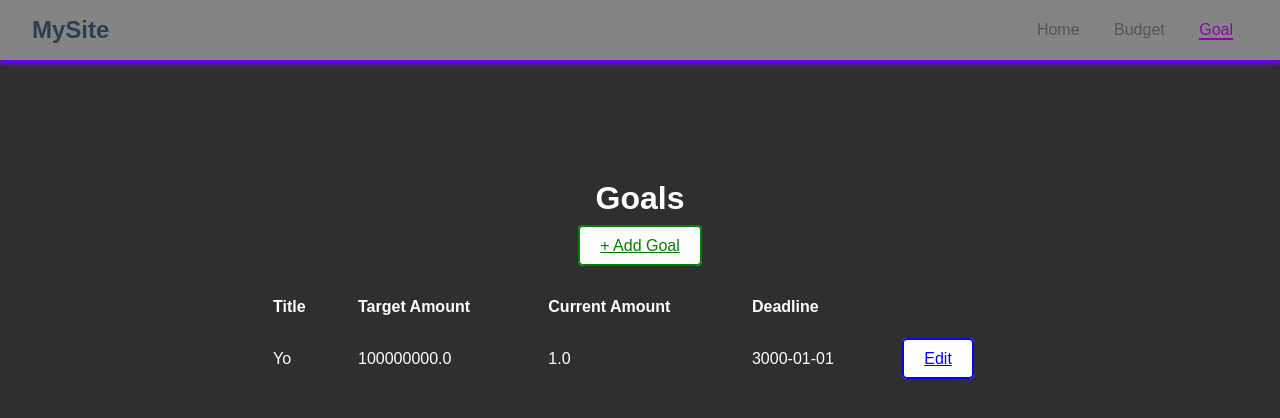
After one commit to sepehrmoghani/agilewebdevproject, a Flask app: page /budgeting_and_goals/goals in a window 1280 px wide. The commit adds this page. Shown: the top 418 px of the page. Run offline with Flask 3, Linux system fonts and the light colour scheme.

Commit message:
budgeting_and_goals

```diff
--- a/app.py
+++ b/app.py
@@ -1,10 +1,6 @@
-from flask import Flask, render_template
+from app.create_app import create_app
 
-app = Flask(__name__)
-
-@app.route('/')
-def home():
-    return render_template("html/index.html")
+app = create_app()
 
 if __name__ == '__main__':
     app.run(debug=True)
--- a/app/__init__.py
+++ b/app/__init__.py
@@ -1,8 +1,8 @@
 from flask import Blueprint
 
-transactions_bp = Blueprint('transactions', __name__)
-authentication_bp = Blueprint('authentication', __name__)
+#transactions_bp = Blueprint('transactions', __name__)
+#authentication_bp = Blueprint('authentication', __name__)
 budgeting_and_goals_bp = Blueprint('budgeting_and_goals', __name__)
-dashboard_and_analytics_bp = Blueprint('dashboard_and_analytics', __name__)
+#dashboard_and_analytics_bp = Blueprint('dashboard_and_analytics', __name__)
 
 from . import routes
--- /dev/null
+++ b/app/budgeting_and_goals/__init__.py
@@ -0,0 +1 @@
+from .routes import budgeting_and_goals_bp
--- /dev/null
+++ b/app/budgeting_and_goals/forms.py
@@ -0,0 +1,18 @@
+from flask_wtf import FlaskForm
+from wtforms import StringField, SelectField, SubmitField
+from wtforms.validators import InputRequired, Length, ValidationError
+from wtforms.fields import FloatField
+from wtforms import DateField
+
+class BudgetForm(FlaskForm):
+    category = StringField("Category", validators=[InputRequired(), Length(max=50)], render_kw={"placeholder": "e.g. Groceries"})
+    limit = FloatField("Limit", validators=[InputRequired()], render_kw={"placeholder": "e.g. 200.00"})
+    period = SelectField("Period", choices=[('weekly', 'Weekly'), ('monthly', 'Monthly'), ('yearly', 'Yearly')], validators=[InputRequired()])
+    submit = SubmitField("Save Budget")
+
+class GoalForm(FlaskForm):
+    title = StringField("Title", validators=[InputRequired(), Length(max=100)], render_kw={"placeholder": "Untitled"})
+    target_amount = FloatField("Target Amount", validators=[InputRequired()], render_kw={"placeholder": "e.g. 1000.00"})
+    current_amount = FloatField("Current Amount", validators=[InputRequired()], render_kw={"placeholder": "e.g. 250.00"})
+    deadline = DateField("Deadline", validators=[InputRequired()], format='%Y-%m-%d', render_kw={"placeholder": "YYYY-MM-DD"})
+    submit = SubmitField("Set Goal")
--- /dev/null
+++ b/app/budgeting_and_goals/routes.py
@@ -0,0 +1,160 @@
+from flask import Blueprint, render_template, request, redirect, url_for, flash
+from .forms import BudgetForm, GoalForm
+from instance.webforms import Budget, Goal, db
+
+budgeting_and_goals_bp = Blueprint(
+    'budgeting_and_goals_bp',
+    __name__,
+    template_folder='templates',
+    static_folder='static'
+)
+
+# Budgeting
+@budgeting_and_goals_bp.route('/budget', methods=['GET'])
+#@login_required
+def view_budget():
+    form = BudgetForm()
+    user_id = 1  # Placeholder for the logged-in user's ID
+    # Query the budgets created by the currently logged-in user
+    user_budgets = Budget.query.filter_by(user_id=user_id).all()
+
+    return render_template('budget.html', form=form, budgets=user_budgets)
+
+@budgeting_and_goals_bp.route('/budget/edit/<int:id>', methods=['GET', 'POST'])
+#@login_required
+def edit_budget(id):
+    budget = Budget.query.get_or_404(id)
+
+    # Ensure the user is the owner of the budget
+    user_id = 1  # Placeholder for the logged-in user's ID
+    if user_id != user_id:
+        flash("You do not have permission to edit this budget.", "danger")
+        return redirect(url_for('budgeting_and_goals_bp.view_budget'))
+
+    form = BudgetForm(obj=budget)  # Pre-fill the form with the current budget values
+
+    if form.validate_on_submit():  # Save the changes when form is submitted
+        # Update the budget with the new values from the form
+        budget.category = form.category.data
+        budget.limit = form.limit.data
+        budget.period = form.period.data
+
+        db.session.commit()  # Save to the database
+        flash("Budget updated successfully!", "success")
+        return redirect(url_for('budgeting_and_goals_bp.view_budget'))  # Redirect after save
+
+    return render_template('budget_edit.html', form=form, budget_id=id)
+
+@budgeting_and_goals_bp.route('/budget/add', methods=['GET', 'POST'])
+#@login_required  # Make sure the user is logged in
+def add_budget():
+    form = BudgetForm()  # Create a new form for adding a budget
+
+    if form.validate_on_submit():  # Validate form data when submitted
+        # Create a new Budget instance with form data
+        user_id = 1  # Placeholder for the logged-in user's ID
+        new_budget = Budget(
+            category=form.category.data,
+            limit=form.limit.data,
+            period=form.period.data,
+            user_id=user_id  # Set the user_id to the current user's id
+        )
+
+        db.session.add(new_budget)
+        db.session.commit()
+
+        flash('Budget added successfully!', 'success')
+        return redirect(url_for('budgeting_and_goals_bp.view_budget'))  # Redirect to view the budget list
+
+    return render_template('budget_add.html', form=form)
+
+@budgeting_and_goals_bp.route('/budget/delete/<int:id>', methods=['POST'])
+#@login_required
+def delete_budget(id):
+    budget = Budget.query.get_or_404(id)
+
+    # Only allow deletion if the budget belongs to the current user
+    user_id = 1  # Placeholder for the logged-in user's ID
+    if budget.user_id != user_id:
+        flash("You are not authorized to delete this budget.", "danger")
+        return redirect(url_for('budgeting_and_goals_bp.view_budget'))
+
+    db.session.delete(budget)
+    db.session.commit()
+    flash("Budget deleted successfully.", "success")
+    return redirect(url_for('budgeting_and_goals_bp.view_budget'))
+
+
+
+# Goals
+@budgeting_and_goals_bp.route('/goals', methods=['GET'])
+#@login_required
+def view_goals():
+    form = GoalForm()
+    user_id = 1  # Placeholder for the logged-in user's ID
+    user_goals = Goal.query.filter_by(user_id=user_id).all()
+
+    return render_template('goals.html', form=form, goals=user_goals)
+
+@budgeting_and_goals_bp.route('/goals/edit/<int:id>', methods=['GET', 'POST'])
+#@login_required
+def edit_goals(id):
+    goal = Goal.query.get_or_404(id)
+
+    # Ensure the user is the owner of the goal
+    user_id = 1  # Placeholder for the logged-in user's ID
+    if user_id != user_id:
+        flash("You do not have permission to edit this goal.", "danger")
+        return redirect(url_for('budgeting_and_goals_bp.view_goals'))
+
+    form = GoalForm(obj=goal)  # Pre-fill the form with the current goal values
+
+    if form.validate_on_submit():  # Save the changes when form is submitted
+        goal.title = form.title.data
+        goal.target_amount = form.target_amount.data
+        goal.current_amount = form.current_amount.data
+        goal.deadline = form.deadline.data
+
+        db.session.commit()
+        flash("Goal updated successfully!", "success")
+        return redirect(url_for('budgeting_and_goals_bp.view_goals'))
+
+    return render_template('goals_edit.html', form=form, goal_id=id)
+
+@budgeting_and_goals_bp.route('/goals/add', methods=['GET', 'POST'])
+#@login_required  # Ensure the user is logged in
+def add_goal():
+    form = GoalForm()  # Create a new form for adding a goal
+
+    if form.validate_on_submit():  # Validate form data when submitted
+        user_id = 1  # Placeholder for the logged-in user's ID
+        new_goal = Goal(
+            title=form.title.data,
+            target_amount=form.target_amount.data,
+            current_amount=form.current_amount.data,
+            deadline=form.deadline.data,
+            user_id=user_id
+        )
+
+        db.session.add(new_goal)
+        db.session.commit()
+
+        flash('Goal added successfully!', 'success')
+        return redirect(url_for('budgeting_and_goals_bp.view_goals'))  # Redirect to view the goals list
+
+    return render_template('goals_add.html', form=form)
+
+@budgeting_and_goals_bp.route('/goals/delete/<int:id>', methods=['POST'])
+#@login_required
+def delete_goal(id):
+    goal = Goal.query.get_or_404(id)
+
+    user_id = 1  # Placeholder for the logged-in user's ID
+    if goal.user_id != user_id:
+        flash("You are not authorized to delete this goal.", "danger")
+        return redirect(url_for('budgeting_and_goals_bp.view_goals'))
+
+    db.session.delete(goal)
+    db.session.commit()
+    flash("Goal deleted successfully.", "success")
+    return redirect(url_for('budgeting_and_goals_bp.view_goals'))
--- a/app/static/css/style.css
+++ b/app/static/css/style.css
@@ -1,6 +1,135 @@
+* {
+  margin: 0;
+  padding: 0;
+  box-sizing: border-box;
+}
+
 body {
-    font-family: Arial, sans-serif;
-    background-color: #f4f4f4;
-    text-align: center;
-    padding-top: 50px;
+  font-family: Arial, sans-serif;
+  background-color: #2f2f2f;
+  color: white;
 }
+
+header {
+  background-color: #848484;
+  box-shadow: 0 4px 4px rgb(106, 0, 255);
+  padding: 16px 32px;
+  display: flex;
+  justify-content: space-between;
+  align-items: center;
+}
+
+.logo {
+  font-size: 24px;
+  font-weight: bold;
+  color: #2c3e50;
+}
+
+nav a {
+  text-decoration: none;
+  margin: 0 15px;
+  color: #555;
+  font-size: 16px;
+  transition: color 0.3s ease;
+}
+
+nav a:hover {
+  color: #007bff;
+}
+
+.active {
+  border-bottom: 2px solid #9300ac;
+  color: #9300ac;
+}
+
+/* Responsive */
+@media (max-width: 600px) {
+  header {
+    flex-direction: column;
+    align-items: flex-start;
+  }
+
+  nav {
+    margin-top: 10px;
+    display: flex;
+    flex-wrap: wrap;
+  }
+
+  nav a {
+    margin: 5px 10px 0 0;
+  }
+}
+
+/* Base button styles */
+.button {
+  padding: 10px 20px;
+  border: 2px solid blue;
+  border-radius: 5px;
+  background-color: white;
+  color: blue;
+  font-size: 16px;
+  cursor: pointer;
+  transition: all 1s ease; /* Transition effect */
+}
+
+/* Hover effect */
+.button:hover {
+  background-color: blue;
+  color: white; /* Change text color */
+  border-color: blue; /* Ensure border stays blue */
+}
+
+.button.add {
+  padding: 10px 20px;
+  border: 2px solid green;
+  border-radius: 5px;
+  background-color: white;
+  color: green;
+  font-size: 16px;
+  cursor: pointer;
+  transition: all 1s ease; /* Transition effect */
+}
+
+/* Hover effect */
+.button.add:hover {
+  background-color: green;
+  color: white; /* Change text color */
+  border-color: green; /* Ensure border stays blue */
+}
+
+.button.delete {
+  padding: 10px 20px;
+  border: 2px solid red;
+  border-radius: 5px;
+  background-color: white;
+  color: red;
+  font-size: 16px;
+  cursor: pointer;
+  transition: all 1s ease; /* Transition effect */
+}
+
+/* Hover effect */
+.button.delete:hover {
+  background-color: red;
+  color: white; /* Change text color */
+  border-color: red; /* Ensure border stays blue */
+}
+
+/* Table styles */
+.table {
+  margin-top: 25px;
+  margin-left: auto;
+  margin-right: auto;
+  width: 60%; /* Optional: controls how wide the table is */
+}
+
+/* Add padding to the table cells */
+.table td, .table th {
+    padding: 12px 15px; /* Horizontal and vertical padding */
+    text-align: left;
+}
+
+/* Optional: Adjust row height */
+.table tr {
+    height: 50px; /* Adjust height for row spacing */
+}
--- /dev/null
+++ b/app/templates/goals.html
@@ -0,0 +1,36 @@
+{% extends "layout.html" %}
+{% block title %} Goals {% endblock %}
+{% block nav_Goal %}active{% endblock %}
+
+{% block main %} <h1 style="text-align: center;margin-top: 120px;"> Goals </h1>
+
+<!-- Add Goal Button -->
+<div style="text-align: center;margin-top: 20px;">
+    <a class="button add" href="{{ url_for('budgeting_and_goals_bp.add_goal') }}">+ Add Goal</a>
+</div>
+
+<!-- Display Goals Table -->
+<table class="table">
+    <thead>
+        <tr>
+            <th>Title</th>
+            <th>Target Amount</th>
+            <th>Current Amount</th>
+            <th>Deadline</th>
+        </tr>
+    </thead>
+    <tbody>
+        {% for goal in goals %}
+        <tr>
+            <td>{{ goal.title }}</td>
+            <td>{{ goal.target_amount }}</td>
+            <td>{{ goal.current_amount }}</td>
+            <td>{{ goal.deadline }}</td>
+            <td>
+                <a class="button" href="{{ url_for('budgeting_and_goals_bp.edit_goals', id=goal.id) }}">Edit</a>
+            </td>
+        </tr>
+        {% endfor %}
+    </tbody>
+</table>
+{% endblock %}
--- /dev/null
+++ b/app/templates/layout.html
@@ -0,0 +1,28 @@
+<!DOCTYPE html>
+<html lang="en">
+
+<head>
+    <title>{% block title %}{% endblock %}</title>
+
+    <meta charset="UTF-8" />
+    <meta name="viewport" content="width=device-width, initial-scale=1.0" />
+    <link href="{{ url_for('static', filename='css/style.css') }}" rel="stylesheet">
+
+</head>
+
+<body>
+    <header>
+        <div class="logo">MySite</div>
+        <nav>
+            <a href="{{ url_for('index') }}" class="{% block nav_Home %}{% endblock %}">Home</a>
+            <a href="{{ url_for('budgeting_and_goals_bp.view_budget') }}" class="{% block nav_Budget %}{% endblock %}">Budget</a>
+            <a href="{{ url_for('budgeting_and_goals_bp.view_goals') }}" class="{% block nav_Goal %}{% endblock %}">Goal</a>
+        </nav>
+    </header>
+
+    <main>
+        {% block main %}
+        {% endblock %}
+    </main>
+
+</body>
```
Also changed, not shown: app/create_app.py (+7 -7 lines), app/routes.py (+0 -13 lines), app/templates/budget.html (added, +35 -0 lines), app/templates/budget_add.html (added, +31 -0 lines), app/templates/budget_edit.html (added, +36 -0 lines), app/templates/goals_add.html (added, +34 -0 lines), app/templates/goals_edit.html (added, +41 -0 lines), app/templates/index.html (+5 -11 lines), instance/webforms.py (+20 -0 lines), requirements.txt (+9 -0 lines), instance/database.db (added), 1 other file.
